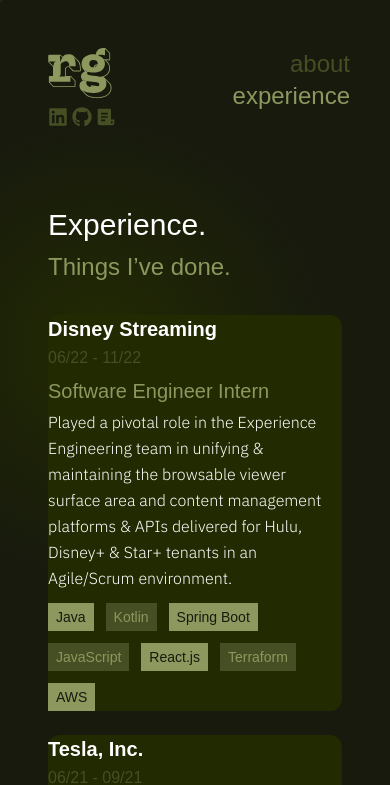
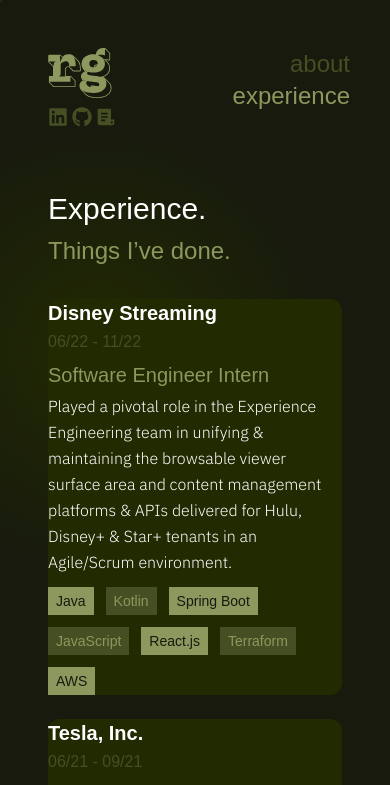
Before and after one commit to raphaeling/raphaeling.github.io, a Next.js app: page /experience in a window 390 px wide. Shown: the top 785 px of the page. Built offline with nearby package versions, Linux system fonts and the light colour scheme; a web font is replaced by a local one.

Commit message:
Enhanced responsive design experience (especially for mobile)

```diff
--- a/src/app/(pages)/experience/page.tsx
+++ b/src/app/(pages)/experience/page.tsx
@@ -6,7 +6,7 @@
 
 export default function Experience(): JSX.Element {
   return (
-    <div className='pt-20'>
+    <div className='pt-16 sm:pt-20'>
       <PageHeading title='Experience.'>
         <h2 className='text-2xl text-light font-thin pb-8'>
           Things I’ve done.
```
